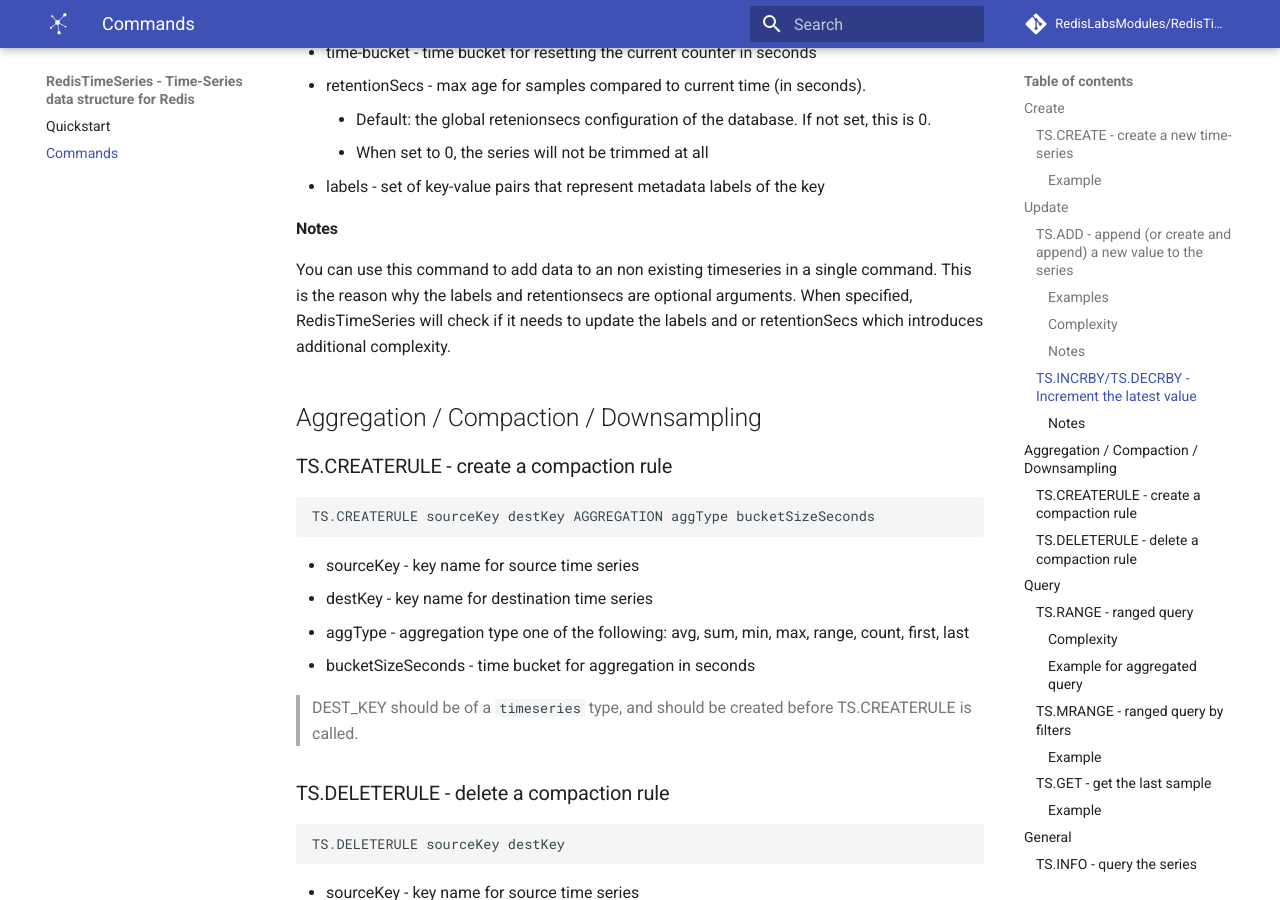
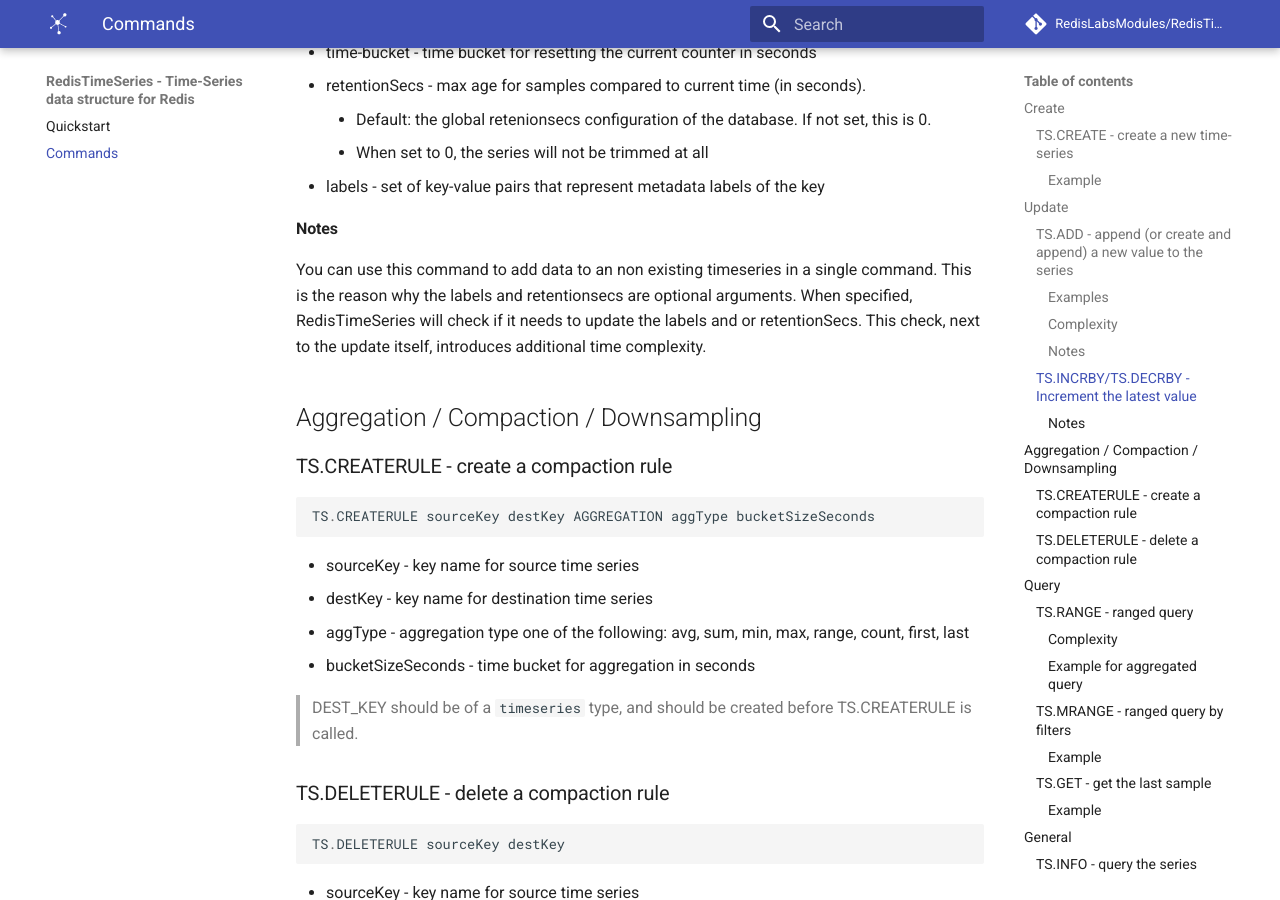
Before and after one commit to RedisTimeSeries/RedisTimeSeries, an MkDocs documentation site: the page built from docs/commands.md, in a window 1280 px wide and 900 px high, scrolled down 1882 px. Built offline with MkDocs 1.6.1 and Material for MkDocs 9.7.7, drawn with Linux system fonts in a browser that asks for light colours; comment, search, counter and statistics services are not loaded; old or Windows-style settings are respelled for this version of MkDocs.

Commit message:
Update commands.md

```diff
--- a/docs/commands.md
+++ b/docs/commands.md
@@ -71,7 +71,7 @@
    * labels - set of key-value pairs that represent metadata labels of the key
 
 #### Notes
-You can use this command to add data to an non existing timeseries in a single command.  This is the reason why the labels and retentionsecs are optional arguments.  When specified, RedisTimeSeries will check if it needs to update the labels and or retentionSecs which introduces additional complexity.
+You can use this command to add data to an non existing timeseries in a single command.  This is the reason why the labels and retentionsecs are optional arguments.  When specified, RedisTimeSeries will check if it needs to update the labels and or retentionSecs.  This check, next to the update itself, introduces additional time complexity.
 
 ## Aggregation / Compaction / Downsampling
 
```
